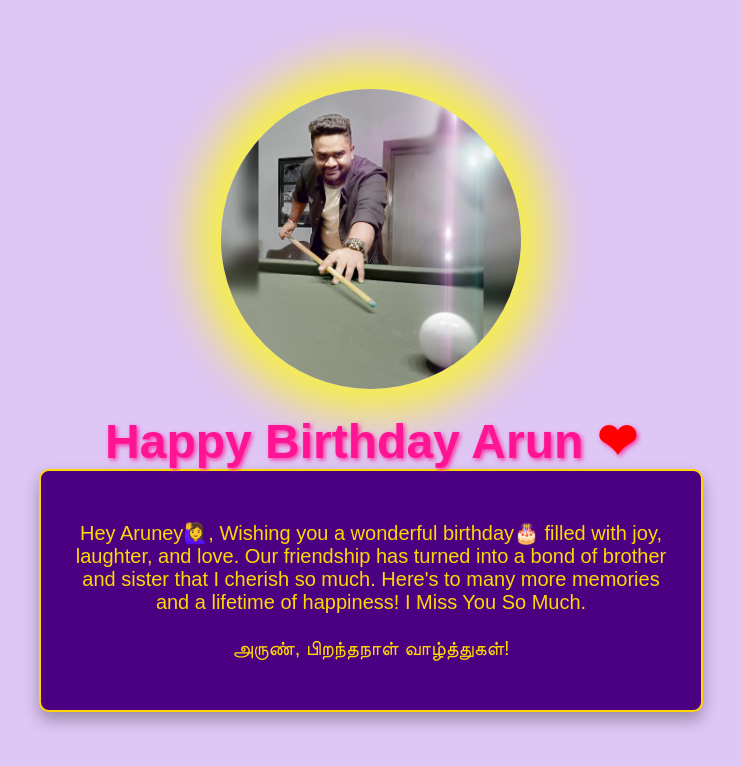
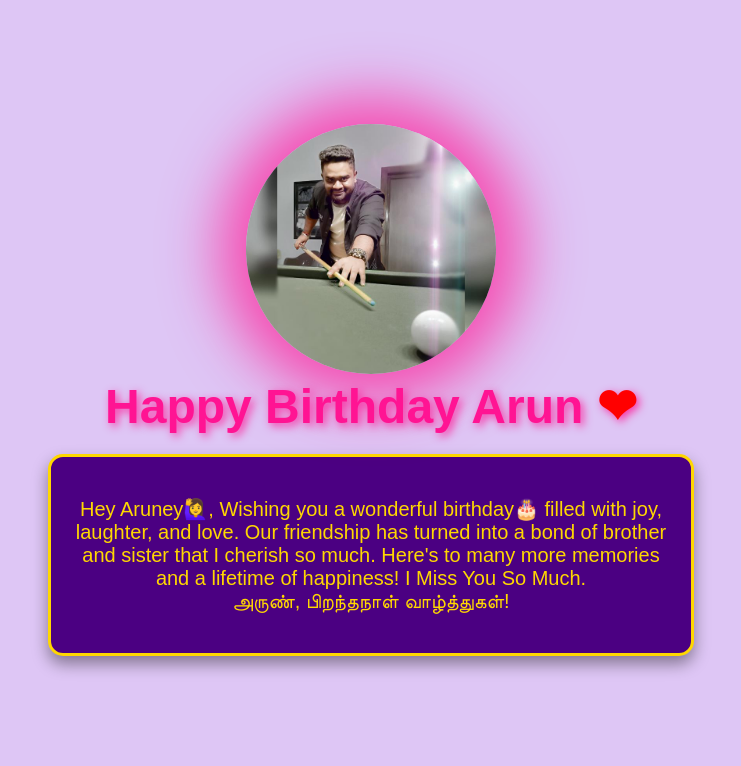
Before and after one commit to tejashreemn130100/git_vocher, a plain HTML site: page index.html in a window 1280 px wide. Shown: the whole page, without its empty margins (269-1010 px from the left). Drawn offline with Linux system fonts and the light colour scheme; a script that the page names is missing.

Commit message:
Update index.html

```diff
--- a/index.html
+++ b/index.html
@@ -3,10 +3,10 @@
 <head>
     <meta charset="UTF-8">
     <meta name="viewport" content="width=device-width, initial-scale=1.0">
-    <title>Happy Birthday Arun❤️</title>
+    <title>Happy Birthday ARUN❤️</title>
     <style>
         body {
-            background-color: #dec6f5; /* Soft purple */
+            background-color: #dec6f5;
             font-family: 'Arial', sans-serif;
             display: flex;
             justify-content: center;
@@ -17,49 +17,61 @@
             position: relative;
         }
 
-        /* Container */
+        /* Confetti Canvas */
+        #confetti {
+            position: absolute;
+            top: 0;
+            left: 0;
+            width: 100%;
+            height: 100%;
+            pointer-events: none;
+        }
+
         .container {
             text-align: center;
-            z-index: 2; /* Ensure content appears above blasters */
+            position: relative;
+            z-index: 1;
         }
 
-        /* Glowing Image */
+        /* Image Glow and Hover Zoom */
         .glow-img {
-            width: 300px; /* Increased size */
-            height: 300px;
+            width: 250px;
+            height: 250px;
             border-radius: 50%;
-            box-shadow: 0 0 30px 20px rgba(255, 255, 0, 0.6); /* Soft glowing light */
+            box-shadow: 0 0 40px 15px rgba(255, 105, 180, 0.6);
             animation: glow 2s infinite alternate;
-            margin-bottom: 20px;
+            transition: transform 0.3s ease;
         }
 
-        /* Glowing animation */
+        .glow-img:hover {
+            transform: scale(1.1);
+        }
+
+        /* Glowing animation for the image */
         @keyframes glow {
             from {
-                box-shadow: 0 0 30px 15px rgba(255, 255, 0, 0.4); /* Yellowish glow */
+                box-shadow: 0 0 40px 15px rgba(255, 105, 180, 0.4);
             }
             to {
-                box-shadow: 0 0 50px 30px rgba(255, 255, 0, 0.8); /* Brighter yellow glow */
+                box-shadow: 0 0 60px 30px rgba(255, 20, 147, 0.8);
             }
         }
 
-        /* Title with Heart */
+        /* 3D Text Effect */
         h1 {
             font-size: 48px;
-            color: #ff1493; /* Deep pink */
-            text-shadow: 2px 2px 4px rgba(255, 20, 147, 0.8);
+            color: #ff1493;
+            text-shadow: 3px 3px 8px rgba(255, 20, 147, 0.8);
             margin: 0;
             animation: popUp 1.5s ease-out;
         }
 
-        /* Heart Style */
         .heart {
             color: red;
             font-size: 48px;
-            margin-bottom: 20px;
         }
 
-        /* Popup animation for text */
+        /* Popup animation for the text */
         @keyframes popUp {
             0% {
                 transform: scale(0);
@@ -73,19 +85,24 @@
 
         /* Royal Message Box */
         .message {
-            background-color: #4b0082; /* Royal purple */
-            padding: 30px;
-            border-radius: 10px;
-            box-shadow: 0 8px 16px rgba(0, 0, 0, 0.3); /* Elegant shadow */
-            color: #ffd700; /* Golden text */
+            background-color: #4B0082;
+            padding: 20px;
+            border-radius: 15px;
+            box-shadow: 0 8px 16px rgba(0, 0, 0, 0.4);
+            color: #FFD700;
             font-size: 20px;
             max-width: 600px;
-            margin: 0 auto;
+            margin: 20px auto;
             animation: fadeIn 3s ease-in-out 2s;
-            border: 2px solid #ffd700; /* Golden border */
+            border: 3px solid #FFD700; /* Gold border */
+            transition: box-shadow 0.3s ease;
         }
 
-        /* Fading in animation for message */
+        .message:hover {
+            box-shadow: 0 0 30px 15px rgba(255, 215, 0, 0.8);
+        }
+
+        /* Fade-in animation for the message */
         @keyframes fadeIn {
             from {
                 opacity: 0;
@@ -94,63 +111,27 @@
                 opacity: 1;
             }
         }
-
-        /* Blaster Animation (Confetti) */
-        .blaster {
-            position: absolute;
-            width: 100px;
-            height: 100px;
-            background: url('confetti.png'); /* Replace with confetti image */
-            background-size: contain;
-            animation: blast 1.5s ease-out;
-        }
-
-        .blaster.left {
-            top: 10%;
-            left: 0;
-            transform: rotate(30deg);
-        }
-
-        .blaster.right {
-            top: 10%;
-            right: 0;
-            transform: rotate(-30deg);
-        }
-
-        /* Blaster keyframes */
-        @keyframes blast {
-            0% {
-                transform: translateY(0);
-                opacity: 1;
-            }
-            100% {
-                transform: translateY(-200px) scale(1.5); /* Move upwards */
-                opacity: 0;
-            }
-        }
     </style>
 </head>
 <body>
 
-    <!-- Blasters for Left and Right -->
-    <div class="blaster left"></div>
-    <div class="blaster right"></div>
+    <!-- Confetti Canvas -->
+    <canvas id="confetti"></canvas>
 
-    <!-- Main Container -->
     <div class="container">
-        <img src="arun_picture.jpg" alt="arun_picture.jpg" class="glow-img">
+        <img src="arun_picture.jpg" alt="Arun's Picture" class="glow-img">
         <h1>Happy Birthday Arun <span class="heart">❤</span></h1>
         <div class="message">
-            <p>
-                Hey Aruney🙋‍♀️,
-                Wishing you a wonderful birthday🎂 filled with joy, laughter, and love.
-                Our friendship has turned into a bond of brother and sister that I cherish so much.
-                Here's to many more memories and a lifetime of happiness! I Miss You So Much.
-                <br><br>
-                அருண், பிறந்தநாள் வாழ்த்துகள்!
-            </p>
+            <p>Hey Aruney🙋‍♀️, Wishing you a wonderful birthday🎂 filled with joy, laughter, and love. Our friendship has turned into a bond of brother and sister that I cherish so much. Here's to many more memories and a lifetime of happiness! I Miss You So Much.<br>அருண், பிறந்தநாள் வாழ்த்துகள்!</p>
         </div>
     </div>
 
+    <script>
+        // Confetti.js for confetti effect
+        const confettiSettings = { target: 'confetti', max: 200 };
+        const confetti = new ConfettiGenerator(confettiSettings);
+        confetti.render();
+    </script>
+    <script src="https://cdn.jsdelivr.net/gh/mathusummut/confetti.js/confetti.min.js"></script>
 </body>
 </html>
```
